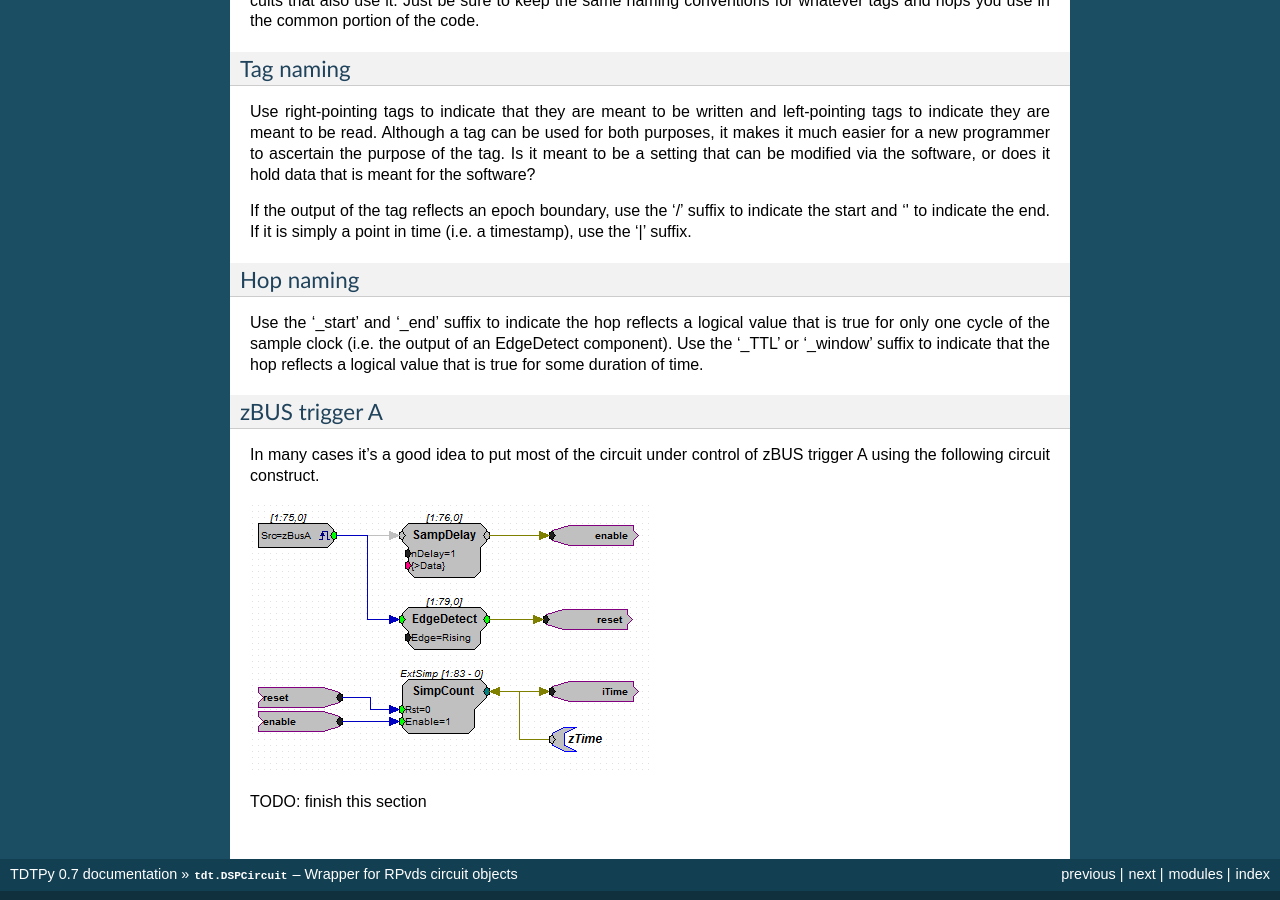
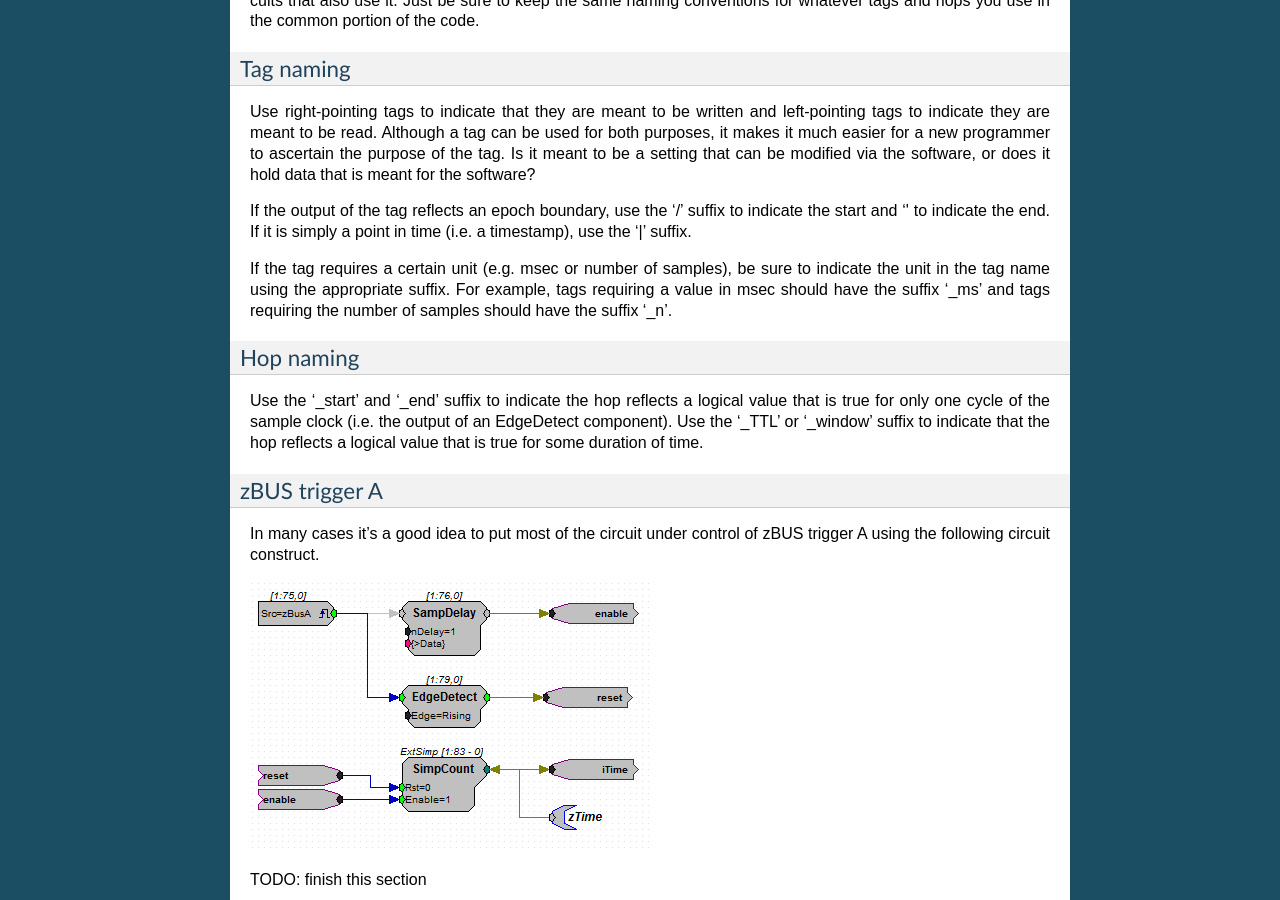
Before and after one commit to LABSN/tdtpy, a Sphinx documentation site: the page built from docs/dsp_circuit.rst, in a window 1280 px wide and 900 px high, scrolled down 1737 px. Built offline with Sphinx 7.4.7, drawn with Linux system fonts in a browser that asks for light colours.

Commit message:
Doc enhancements

```diff
--- a/docs/dsp_circuit.rst
+++ b/docs/dsp_circuit.rst
@@ -87,6 +87,11 @@ If the output of the tag reflects an epoch boundary, use the '/' suffix to
 indicate the start and '\' to indicate the end.  If it is simply a point in time
 (i.e. a timestamp), use the '|' suffix.
 
+If the tag requires a certain unit (e.g. msec or number of samples), be sure to
+indicate the unit in the tag name using the appropriate suffix.  For example,
+tags requiring a value in msec should have the suffix '_ms' and tags requiring
+the number of samples should have the suffix '_n'.
+
 Hop naming
 ..........
 Use the '_start' and '_end' suffix to indicate the hop reflects a logical value
```
Also changed, not shown: docs/index.rst (+15 -8 lines).
